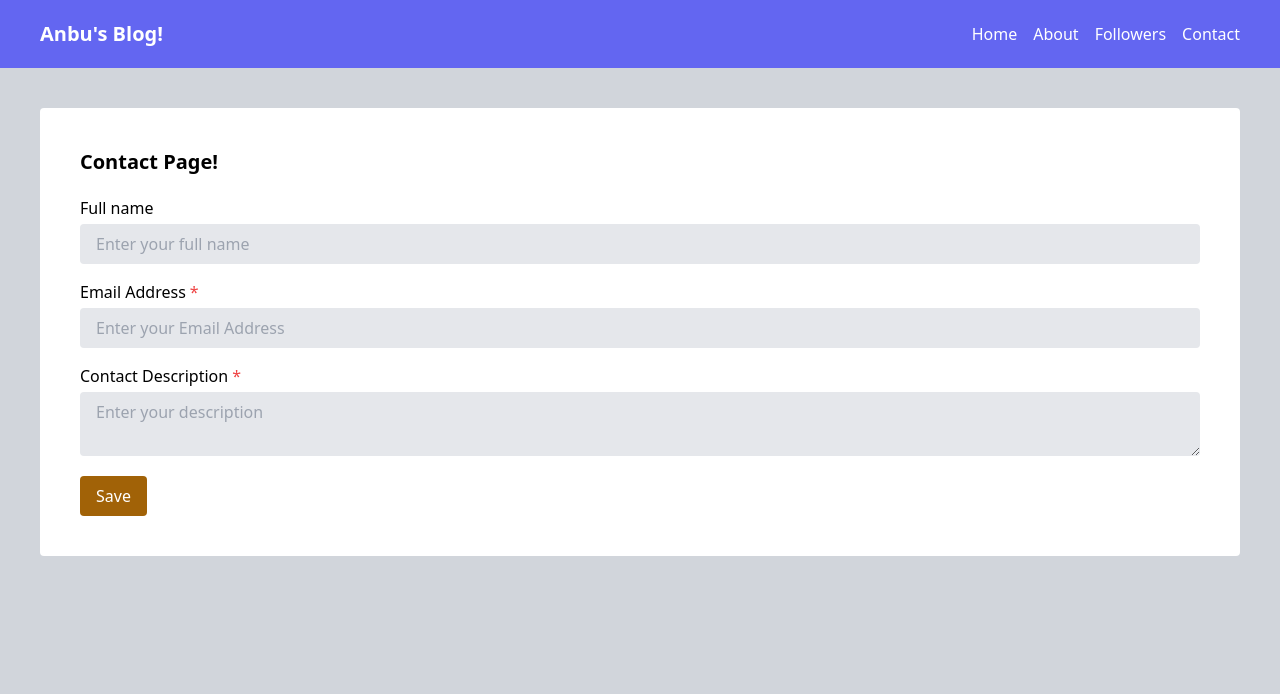
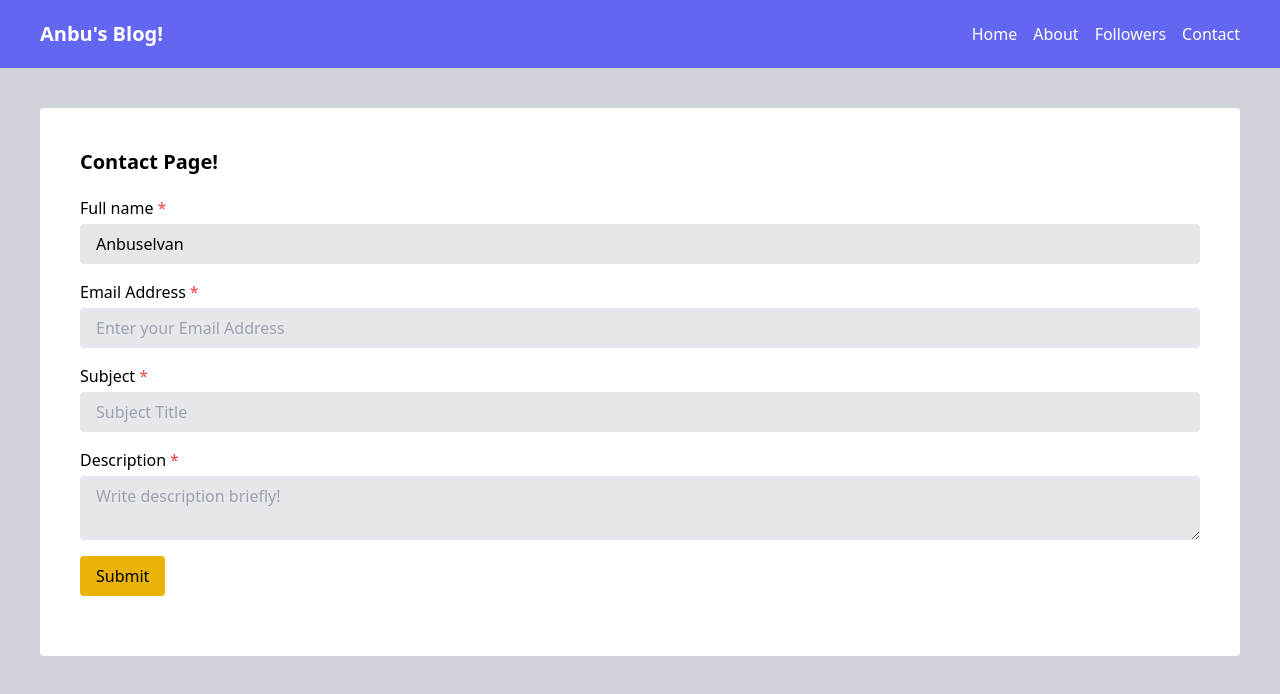
Before and after one commit to anburocky3/react-js-interns, a React (Vite) app: page /contact in a window 1280 px wide. Shown: the top 694 px of the page. Built offline with nearby package versions, Linux system fonts and the light colour scheme.

Commit message:
feat: react-hook-form

```diff
--- a/src/components/forms/FormInput.jsx
+++ b/src/components/forms/FormInput.jsx
@@ -2,10 +2,11 @@ import PropTypes from "prop-types";
 
 const FormInput = ({
   name,
+  type = "text",
   label,
   placeholder,
-  value,
-  handleOnChange,
+  register,
+  error,
   required,
 }) => {
   return (
@@ -17,23 +18,25 @@ const FormInput = ({
       <input
         id={name}
         name={name}
-        type="text"
+        type={type}
         placeholder={placeholder}
-        value={value}
-        onChange={handleOnChange}
+        {...register}
         className="px-4 py-2 rounded bg-gray-200 block w-full outline-none"
-        required={required}
       />
+      {error && <small className="text-red-500">{error.message}</small>}
     </div>
   );
 };
 
 FormInput.propTypes = {
   name: PropTypes.string,
+  type: PropTypes.string,
   label: PropTypes.string,
   value: PropTypes.string,
   placeholder: PropTypes.string,
   handleOnChange: PropTypes.func,
+  register: PropTypes.object,
+  error: PropTypes.object,
   required: PropTypes.bool,
 };
 
--- a/src/components/forms/FormTextArea.jsx
+++ b/src/components/forms/FormTextArea.jsx
@@ -4,8 +4,8 @@ const FormTextArea = ({
   name,
   label,
   placeholder,
-  value,
-  handleOnChange,
+  register,
+  error,
   required,
 }) => {
   return (
@@ -18,11 +18,10 @@ const FormTextArea = ({
         id={name}
         name={name}
         placeholder={placeholder}
-        value={value}
-        onChange={handleOnChange}
+        {...register}
         className="px-4 py-2 rounded bg-gray-200 block w-full outline-none"
-        required={required}
       ></textarea>
+      {error && <small className="text-red-500">{error.message}</small>}
     </div>
   );
 };
@@ -30,9 +29,9 @@ const FormTextArea = ({
 FormTextArea.propTypes = {
   name: PropTypes.string,
   label: PropTypes.string,
-  value: PropTypes.string,
   placeholder: PropTypes.string,
-  handleOnChange: PropTypes.func,
+  register: PropTypes.object,
+  error: PropTypes.object,
   required: PropTypes.bool,
 };
 
--- /dev/null
+++ b/src/pages/ContactPage copy.jsx
@@ -0,0 +1,96 @@
+import { useState } from "react";
+import FormButton from "../components/buttons/FormButton";
+import FormInput from "../components/forms/FormInput";
+import FormTextArea from "../components/forms/FormTextArea";
+
+const ContactPage = () => {
+  const [form, setForm] = useState({
+    fullName: "",
+    emailAddress: "",
+    desc: "",
+  });
+
+  const [formError, setFormError] = useState({
+    fullName: null,
+    emailAddress: null,
+    desc: null,
+  });
+
+  const handleInputs = (e) => {
+    const { name, value } = e.target;
+
+    if (name === "fullName") {
+      // do the fullName validation here.
+      if (value.length < 4) {
+        setFormError((prev) => ({
+          ...prev,
+          fullName: "FullName validation failed!",
+        }));
+      } else {
+        setFormError((prev) => ({
+          ...prev,
+          fullName: "",
+        }));
+      }
+    }
+
+    setForm((prevValues) => ({
+      ...prevValues,
+      [name]: value,
+    }));
+  };
+
+  const submitFormToServer = (e) => {
+    e.preventDefault();
+
+    // Do the javascript validations!
+    console.log(form);
+    alert("Form submitted, successfully!");
+  };
+
+  return (
+    <div className="m-10">
+      <div className="bg-white p-10 rounded">
+        <h4 className="font-semibold text-xl">Contact Page!</h4>
+
+        <form action="" onSubmit={submitFormToServer}>
+          <div className="space-y-4 my-5">
+            <FormInput
+              name="fullName"
+              label="Full name"
+              placeholder="Enter your full name"
+              value={form.fullName}
+              handleOnChange={handleInputs}
+            />
+            {formError.fullName ? (
+              <small className="text-red-500">{formError.fullName}</small>
+            ) : (
+              ""
+            )}
+            <FormInput
+              name="emailAddress"
+              label="Email Address"
+              placeholder="Enter your Email Address"
+              value={form.email}
+              handleOnChange={handleInputs}
+              required
+            />
+            <FormTextArea
+              name="desc"
+              label="Contact Description"
+              placeholder="Enter your description"
+              value={form.desc}
+              handleOnChange={handleInputs}
+              required
+            />
+          </div>
+          <div>
+            <FormButton text={"Save"} />
+          </div>
+        </form>
+      </div>
+    </div>
+  );
+};
+
+export default ContactPage;
--- a/src/pages/ContactPage.jsx
+++ b/src/pages/ContactPage.jsx
@@ -1,92 +1,72 @@
-import { useState } from "react";
-import FormButton from "../components/buttons/FormButton";
+import { useForm } from "react-hook-form";
 import FormInput from "../components/forms/FormInput";
 import FormTextArea from "../components/forms/FormTextArea";
 
 const ContactPage = () => {
-  const [form, setForm] = useState({
-    fullName: "",
-    emailAddress: "",
-    desc: "",
+  const {
+    register,
+    handleSubmit,
+    formState: { errors },
+  } = useForm({
+    defaultValues: {
+      fullName: "Anbuselvan",
+    },
   });
 
-  const [formError, setFormError] = useState({
-    fullName: null,
-    emailAddress: null,
-    desc: null,
-  });
-
-  const handleInputs = (e) => {
-    const { name, value } = e.target;
-
-    if (name === "fullName") {
-      // do the fullName validation here.
-      if (value.length < 4) {
-        setFormError((prev) => ({
-          ...prev,
-          fullName: "FullName validation failed!",
-        }));
-      } else {
-        setFormError((prev) => ({
-          ...prev,
-          fullName: "",
-        }));
-      }
-    }
-
-    setForm((prevValues) => ({
-      ...prevValues,
-      [name]: value,
-    }));
-  };
-
-  const submitFormToServer = (e) => {
-    e.preventDefault();
-
-    // Do the javascript validations!
-    console.log(form);
-    alert("Form submitted, successfully!");
+  const sendInfo = (data) => {
+    console.log("Sending this info to the server: ", data);
   };
 
   return (
     <div className="m-10">
       <div className="bg-white p-10 rounded">
         <h4 className="font-semibold text-xl">Contact Page!</h4>
-
-        <form action="" onSubmit={submitFormToServer}>
-          <div className="space-y-4 my-5">
+        <form className="my-5 space-y-4" onSubmit={handleSubmit(sendInfo)}>
           <FormInput
             name="fullName"
             label="Full name"
-              placeholder="Enter your full name"
-              value={form.fullName}
-              handleOnChange={handleInputs}
+            placeholder="Enter your Full Name!"
+            register={register("fullName", {
+              required: "This field is required!",
+            })}
+            error={errors.fullName}
+            required
           />
-            {formError.fullName ? (
-              <small className="text-red-500">{formError.fullName}</small>
-            ) : (
-              ""
-            )}
+
           <FormInput
-              name="emailAddress"
+            name="email"
             label="Email Address"
             placeholder="Enter your Email Address"
-              value={form.email}
-              handleOnChange={handleInputs}
+            register={register("email", {
+              required: "This field is required!",
+            })}
+            error={errors.email}
             required
           />
-            <FormTextArea
-              name="desc"
-              label="Contact Description"
-              placeholder="Enter your description"
-              value={form.desc}
-              handleOnChange={handleInputs}
+
+          <FormInput
+            name="subject"
+            label="Subject"
+            placeholder="Subject Title"
+            register={register("subject", {
+              required: "This field is required!",
+            })}
+            error={errors.subject}
             required
           />
-          </div>
-          <div>
-            <FormButton text={"Save"} />
-          </div>
+
+          <FormTextArea
+            name="description"
+            label="Description"
+            placeholder="Write description briefly!"
+            register={register("description", {
+              required: "This field is required!",
+            })}
+            error={errors.description}
+            required
+          />
+
+          <button className="px-4 py-2 rounded bg-yellow-500">Submit</button>
         </form>
       </div>
     </div>
```
Lines whose indentation alone changed are shown as unchanged.
